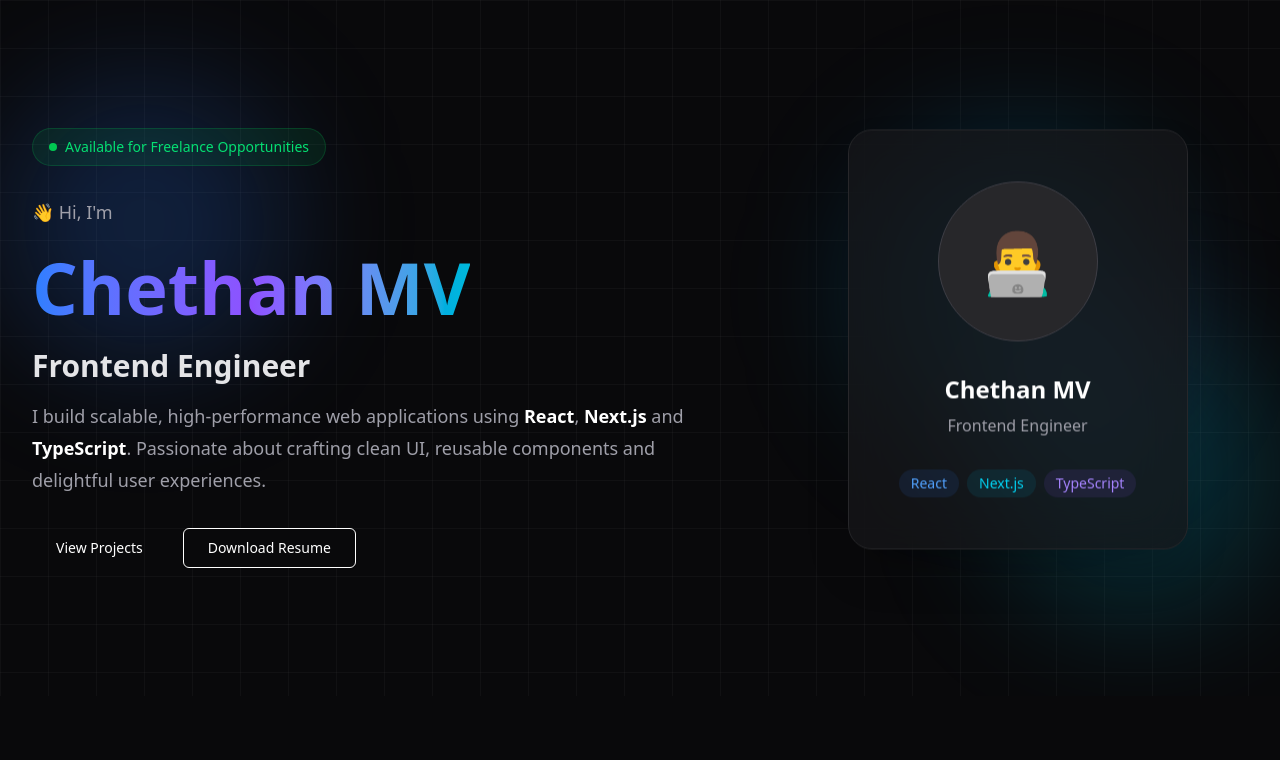
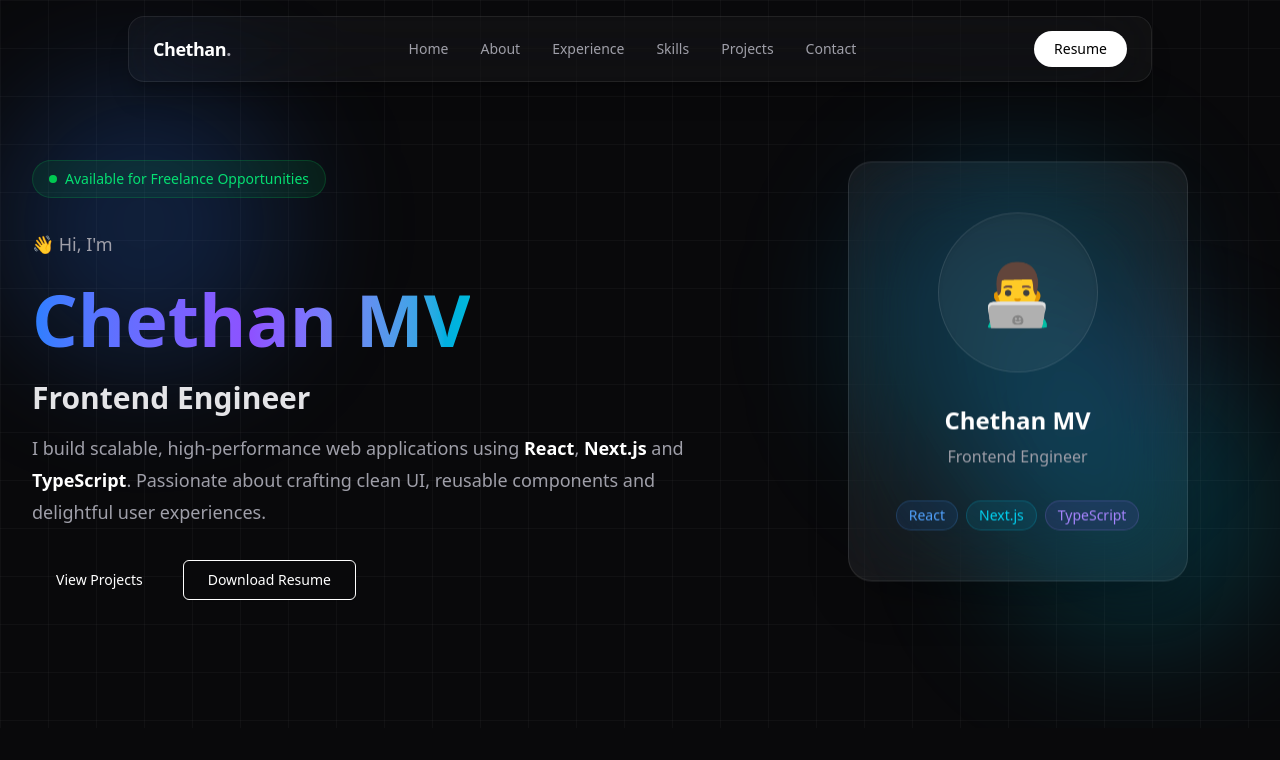
Before and after one commit to chethanmv-31/chethan-portfolio, a Next.js app: page / in a window 1280 px wide. Shown: the top 760 px of the page. Built offline with nearby package versions, Linux system fonts and the light colour scheme.

Commit message:
create portfolio navbar layout and styling

```diff
--- a/src/app/page.tsx
+++ b/src/app/page.tsx
@@ -1,5 +1,11 @@
+import { Navbar } from "@/components/sections/navbar/Navbar";
 import { Hero } from "@/components/sections/hero/Hero";
 
 export default function Home() {
-  return <Hero />;
+  return (
+    <main className="min-h-screen bg-zinc-950 text-white">
+      <Navbar />
+      <Hero />
+    </main>
+  );
 }
--- a/src/components/sections/hero/Hero.tsx
+++ b/src/components/sections/hero/Hero.tsx
@@ -5,14 +5,12 @@ import { HeroImage } from "./HeroImage";
 
 export function Hero() {
   return (
-    <Section id="home" className="relative isolate overflow-hidden py-24 lg:py-32">
+    <Section className="relative isolate overflow-hidden pt-36 pb-24 lg:pt-40 lg:pb-32">
       {/* Background Grid */}
       <div className="absolute inset-0 -z-20 bg-[linear-gradient(to_right,#ffffff08_1px,transparent_1px),linear-gradient(to_bottom,#ffffff08_1px,transparent_1px)] bg-[size:48px_48px]" />
-
       {/* Background Glow */}
       <div className="absolute left-0 top-20 -z-10 h-72 w-72 rounded-full bg-blue-500/20 blur-3xl" />
       <div className="absolute right-0 bottom-20 -z-10 h-72 w-72 rounded-full bg-cyan-500/20 blur-3xl" />
-
       <Container>
         <div className="grid items-center gap-16 lg:grid-cols-[1.2fr_0.8fr]">
           <HeroContent />
--- a/src/components/sections/hero/HeroImage.tsx
+++ b/src/components/sections/hero/HeroImage.tsx
@@ -2,25 +2,30 @@ export function HeroImage() {
   return (
     <div className="relative flex justify-center animate-float">
       <div className="absolute h-80 w-80 rounded-full bg-gradient-to-br from-blue-500/20 via-cyan-500/20 to-violet-500/20 blur-3xl" />
-      <div className="relative flex h-[420px] w-[340px] flex-col items-center justify-center rounded-3xl border border-zinc-800 bg-zinc-900/70 p-8 shadow-2xl backdrop-blur-xl">
-        <div className="flex h-40 w-40 items-center justify-center rounded-full border border-zinc-700 bg-zinc-800 text-6xl">
+
+      <div className="relative flex h-[420px] w-[340px] flex-col items-center justify-center rounded-3xl border border-white/10 bg-white/[0.06] p-8 shadow-2xl shadow-black/30 backdrop-blur-2xl backdrop-saturate-150">
+        <div className="flex h-40 w-40 items-center justify-center rounded-full border border-white/10 bg-white/[0.05] text-6xl shadow-inner">
           👨‍💻
         </div>
 
-        <h3 className="mt-8 text-2xl font-bold text-white">Chethan MV</h3>
+        <h3 className="mt-8 text-2xl font-bold text-white">
+          Chethan MV
+        </h3>
 
-        <p className="mt-2 text-zinc-400">Frontend Engineer</p>
+        <p className="mt-2 text-zinc-400">
+          Frontend Engineer
+        </p>
 
         <div className="mt-8 flex flex-wrap justify-center gap-2">
-          <span className="rounded-full bg-blue-500/10 px-3 py-1 text-sm text-blue-400">
+          <span className="rounded-full border border-blue-400/20 bg-blue-500/10 px-3 py-1 text-sm text-blue-400">
             React
           </span>
 
-          <span className="rounded-full bg-cyan-500/10 px-3 py-1 text-sm text-cyan-400">
+          <span className="rounded-full border border-cyan-400/20 bg-cyan-500/10 px-3 py-1 text-sm text-cyan-400">
             Next.js
           </span>
 
-          <span className="rounded-full bg-violet-500/10 px-3 py-1 text-sm text-violet-400">
+          <span className="rounded-full border border-violet-400/20 bg-violet-500/10 px-3 py-1 text-sm text-violet-400">
             TypeScript
           </span>
         </div>
--- /dev/null
+++ b/src/components/sections/navbar/MobileMenu.tsx
@@ -0,0 +1,84 @@
+"use client";
+
+import { useState } from "react";
+import Link from "next/link";
+
+const navItems = [
+  { name: "Home", href: "#home" },
+  { name: "About", href: "#about" },
+  { name: "Experience", href: "#experience" },
+  { name: "Skills", href: "#skills" },
+  { name: "Projects", href: "#projects" },
+  { name: "Contact", href: "#contact" },
+];
+
+export function MobileMenu() {
+  const [open, setOpen] = useState(false);
+
+  return (
+    <div className="relative md:hidden">
+      <button
+        onClick={() => setOpen((prev) => !prev)}
+        aria-label="Toggle navigation menu"
+        aria-expanded={open}
+        className="relative z-50 flex h-10 w-10 items-center justify-center rounded-xl border border-zinc-800 bg-zinc-900/60 transition-all duration-300 hover:border-zinc-600 hover:bg-zinc-800/80"
+      >
+        <span className="relative block h-5 w-5">
+          <span
+            className={`absolute left-0 top-1 h-0.5 w-5 rounded-full bg-zinc-300 transition-all duration-300 ease-in-out ${
+              open ? "translate-y-2 rotate-45" : ""
+            }`}
+          />
+
+          <span
+            className={`absolute left-0 top-3 h-0.5 w-5 rounded-full bg-zinc-300 transition-all duration-300 ease-in-out ${
+              open ? "scale-0 opacity-0" : "scale-100 opacity-100"
+            }`}
+          />
+
+          <span
+            className={`absolute left-0 top-5 h-0.5 w-5 rounded-full bg-zinc-300 transition-all duration-300 ease-in-out ${
+              open ? "-translate-y-2 -rotate-45" : ""
+            }`}
+          />
+        </span>
+      </button>
+
+      <div
+        className={`absolute right-0 top-14 w-72 origin-top-right rounded-2xl border border-zinc-800 bg-zinc-950/95 p-6 shadow-2xl backdrop-blur-xl transition-all duration-300 ease-out ${
+          open
+            ? "translate-y-0 scale-100 opacity-100"
+            : "pointer-events-none -translate-y-4 scale-95 opacity-0"
+        }`}
+      >
+        <div className="flex flex-col gap-5">
+          {navItems.map((item, index) => (
+            <Link
+              key={item.name}
+              href={item.href}
+              onClick={() => setOpen(false)}
+              className={`text-base text-zinc-400 transition-all duration-300 hover:text-white ${
+                open
+                  ? "translate-x-0 opacity-100"
+                  : "-translate-x-4 opacity-0"
+              }`}
+              style={{
+                transitionDelay: open ? `${index * 50}ms` : "0ms",
+              }}
+            >
+              {item.name}
+            </Link>
+          ))}
+        </div>
+
+        <Link
+          href="#contact"
+          onClick={() => setOpen(false)}
+          className="mt-6 flex items-center justify-center rounded-full bg-white px-5 py-2.5 text-sm font-medium text-black transition hover:bg-zinc-200"
+        >
+          Resume
+        </Link>
+      </div>
+    </div>
+  );
+}
--- /dev/null
+++ b/src/components/sections/navbar/NavLinks.tsx
@@ -0,0 +1,26 @@
+import Link from "next/link";
+
+const navItems = [
+  "Home",
+  "About",
+  "Experience",
+  "Skills",
+  "Projects",
+  "Contact",
+];
+
+export function NavLinks() {
+  return (
+    <div className="hidden items-center gap-8 md:flex">
+      {navItems.map((item) => (
+        <Link
+          key={item}
+          href={item === "Home" ? "#home" : `#${item.toLowerCase()}`}
+          className="relative text-sm font-medium text-zinc-400 transition-colors duration-300 hover:text-white after:absolute after:-bottom-2 after:left-0 after:h-px after:w-0 after:bg-white/60 after:transition-all after:duration-300 hover:after:w-full"
+        >
+          {item}
+        </Link>
+      ))}
+    </div>
+  );
+}
--- /dev/null
+++ b/src/components/sections/navbar/Navbar.tsx
@@ -0,0 +1,32 @@
+import Link from "next/link";
+
+import { MobileMenu } from "./MobileMenu";
+import { NavLinks } from "./NavLinks";
+
+export function Navbar() {
+  return (
+    <header className="fixed left-0 right-0 top-0 z-50">
+      <nav className="mx-4 mt-4 flex items-center justify-between rounded-2xl border border-white/[0.08] bg-white/[0.03] px-5 py-3.5 shadow-xl shadow-black/20 backdrop-blur-2xl backdrop-saturate-150 sm:mx-6 lg:mx-auto lg:max-w-5xl lg:px-6">
+        <Link
+          href="/"
+          className="text-lg font-semibold tracking-tight text-white"
+        >
+          Chethan<span className="text-zinc-400">.</span>
+        </Link>
+
+        <NavLinks />
+
+        <div className="flex items-center gap-4">
+          <Link
+            href="#contact"
+            className="hidden rounded-full bg-white px-5 py-2 text-sm font-medium text-black transition duration-300 hover:bg-zinc-200 md:block"
+          >
+            Resume
+          </Link>
+
+          <MobileMenu />
+        </div>
+      </nav>
+    </header>
+  );
+}
```
